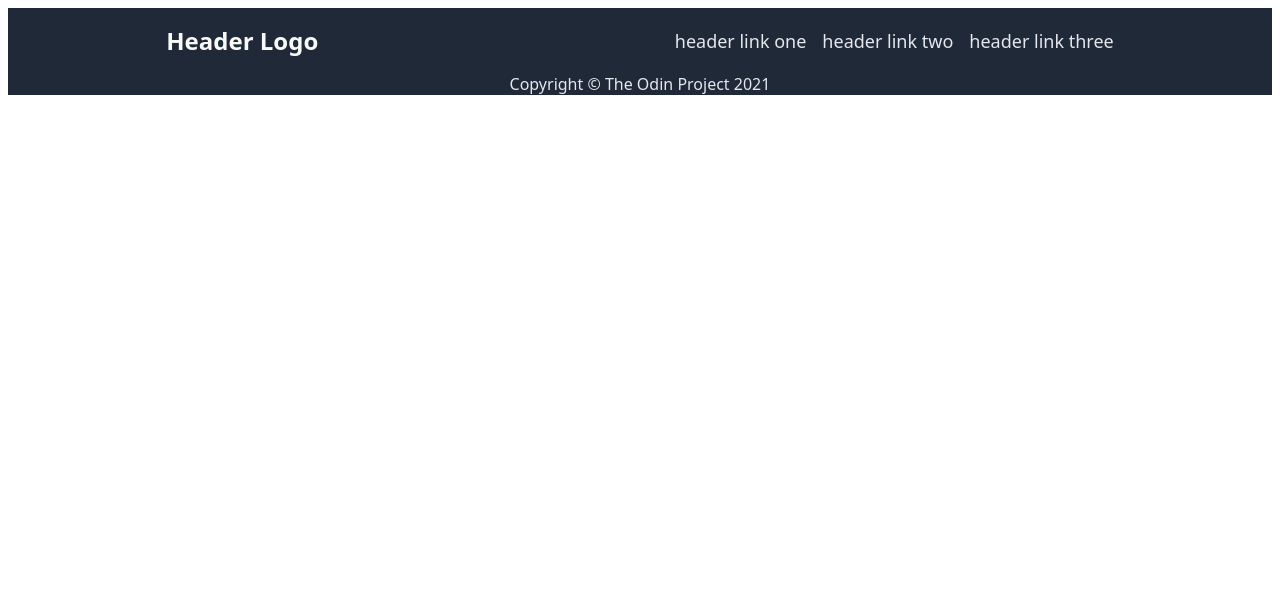
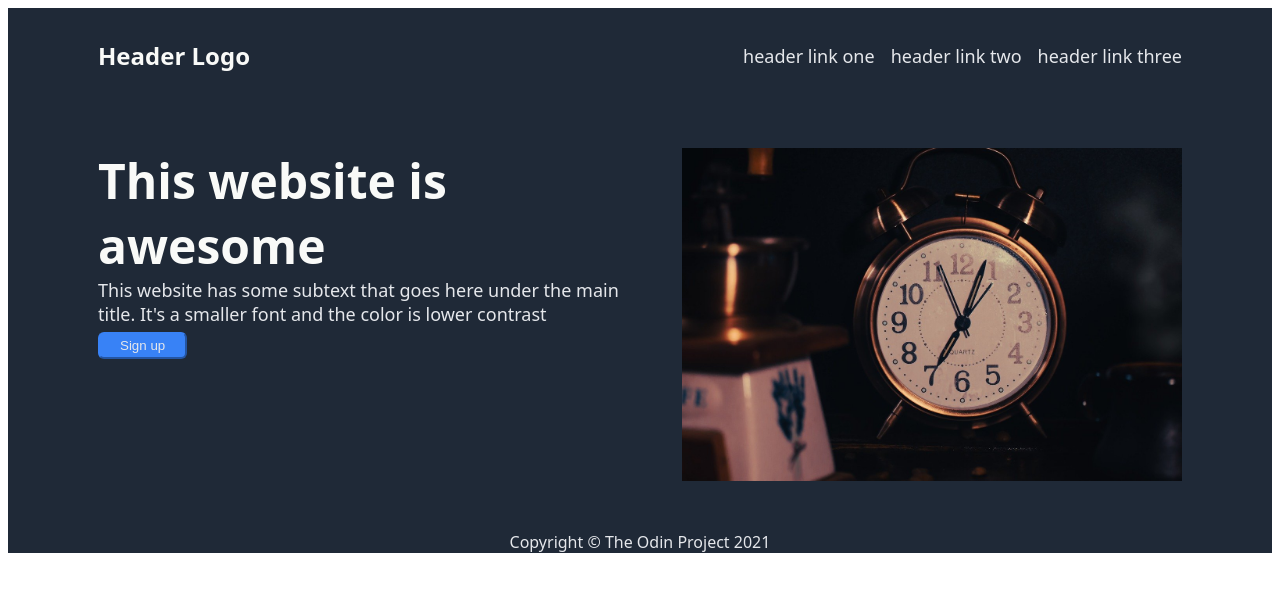
Before and after one commit to wolfy1313/odin-LandingPage, a plain HTML site: page index.html in a window 1280 px wide. Drawn offline with Linux system fonts and the light colour scheme.

Commit message:
style hero section. add image, change font sizes and background colors. style button and button borders. add padding to entire page.

```diff
--- a/index.html
+++ b/index.html
@@ -20,7 +20,14 @@
   </div>
   <div class="content container">
     <div class="hero-section">
-
+      <div class="hero1">
+        <div class="hero-header">This website is awesome</div>
+        <div class="hero-text">This website has some subtext that goes here under the main title. It's a smaller font and the color is lower contrast</div>
+        <button class="hero-button">Sign up</button>
+      </div>
+      <div class="hero2">
+        <img class="hero-image" src="./assets/coffee-gb658ae9f0_1280.jpg">
+      </div>
     </div>
     <div class="random-info-section">
 
--- a/style.css
+++ b/style.css
@@ -1,12 +1,22 @@
 body {
   font-family: system-ui, -apple-system, BlinkMacSystemFont, 'Segoe UI', Roboto, Oxygen, Ubuntu, Cantarell, 'Open Sans', 'Helvetica Neue', sans-serif;
+  display: flex;
+  flex-direction: column;
+}
+
+a, .hero-text {
+  color: #E5E7EB;
+  text-decoration: none;
+  font-size: 18px;
 }
 
 .header {
   display: flex;
-  justify-content: space-around;
+  flex-shrink: 0;
+  justify-content: space-between;
   align-items: center;
   background-color: #1F2937;
+  padding: 15px 90px;
 }
 
 .header-links ul {
@@ -15,15 +25,46 @@ body {
   gap: 16px;
 }
 
-.header-logo-text {
+.header-logo-text{
   font-size: 24px;
   color: #F9FAF8;
 }
 
-a {
+.content {
+  display: flex;
+  flex: 1 0 auto;
+  flex-direction: column;
+  justify-content: center;
+  align-items: center;
+}
+
+.hero-section {
+  display: flex;
+  background-color: #1F2937;
+  padding: 45px 90px;
+  gap: 40px;
+}
+
+.hero-header {
+  font-size: 48px;
+  font-weight: 900;
+  color: #F9FAF8;
+}
+
+.hero-text {
+  padding-bottom: 6px;
+}
+
+.hero-button {
+  background-color: #3882f6;
   color: #E5E7EB;
-  text-decoration: none;
-  font-size: 18px;
+  border-radius: 6px;
+  border-color: #3882f6;
+  padding: 4px 20px;
+}
+
+.hero-image {
+  max-width: 500px;
 }
 
 .footer {
@@ -32,4 +73,6 @@ a {
   align-items: center;
   background-color: #1f2937;
   color: #e5e7eb;
+  flex-shrink: 0;
+  margin: 0;
 }
```
Also changed, not shown: assets/coffee-gb658ae9f0_1280.jpg (added), assets/lungs-gd8a75554f_1280.png (added), 1 other file.
